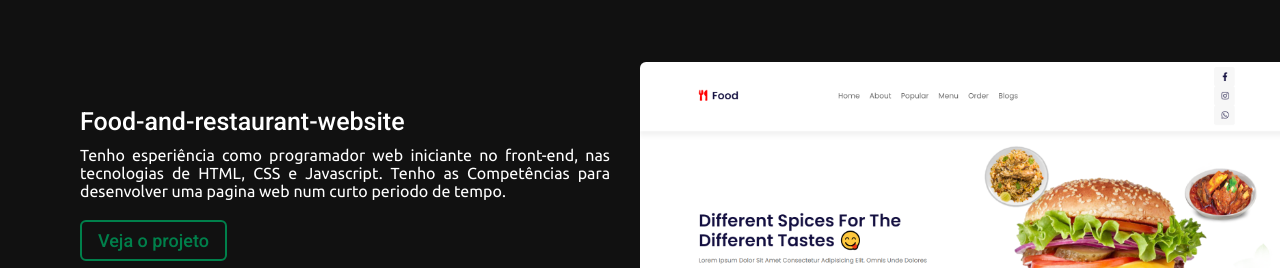
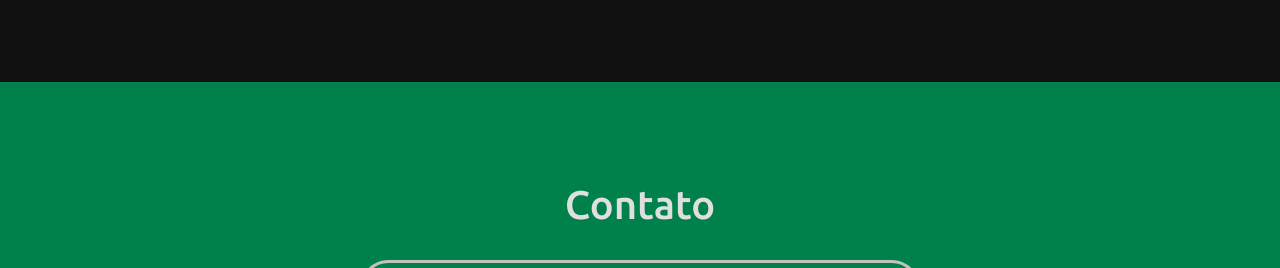
Before and after one commit to sousaalex/Perfil_Profissional, a plain HTML site: page index.html in a window 1280 px wide. Shown: the part 2532-2800 px from the top of the page. Drawn offline with nearby package versions, Linux system fonts and the light colour scheme.

Commit message:
my first-commit

```diff
--- a/index.html
+++ b/index.html
@@ -127,14 +127,14 @@
                 <br>
                 <br>
                 <br>
-                <div class="column left">
+                <!-- <div class="column left">
                     <div class="text">Food-and-restaurant-website</div>
                     <p> Tenho esperiência como programador web iniciante no front-end, nas tecnologias de HTML, CSS e Javascript. Tenho as Competências para desenvolver uma pagina web num curto periodo de tempo.</p>
                     <a type="" href="https://food-and-restaurant-website.vercel.app/" target="_blank">Veja o projeto</a>
                 </div>
                 <div class="column right">
                     <img   src="./image/restaurante.png" alt="...">
-                </div>
+                </div> -->
                 <br>
 
     </section>
```
